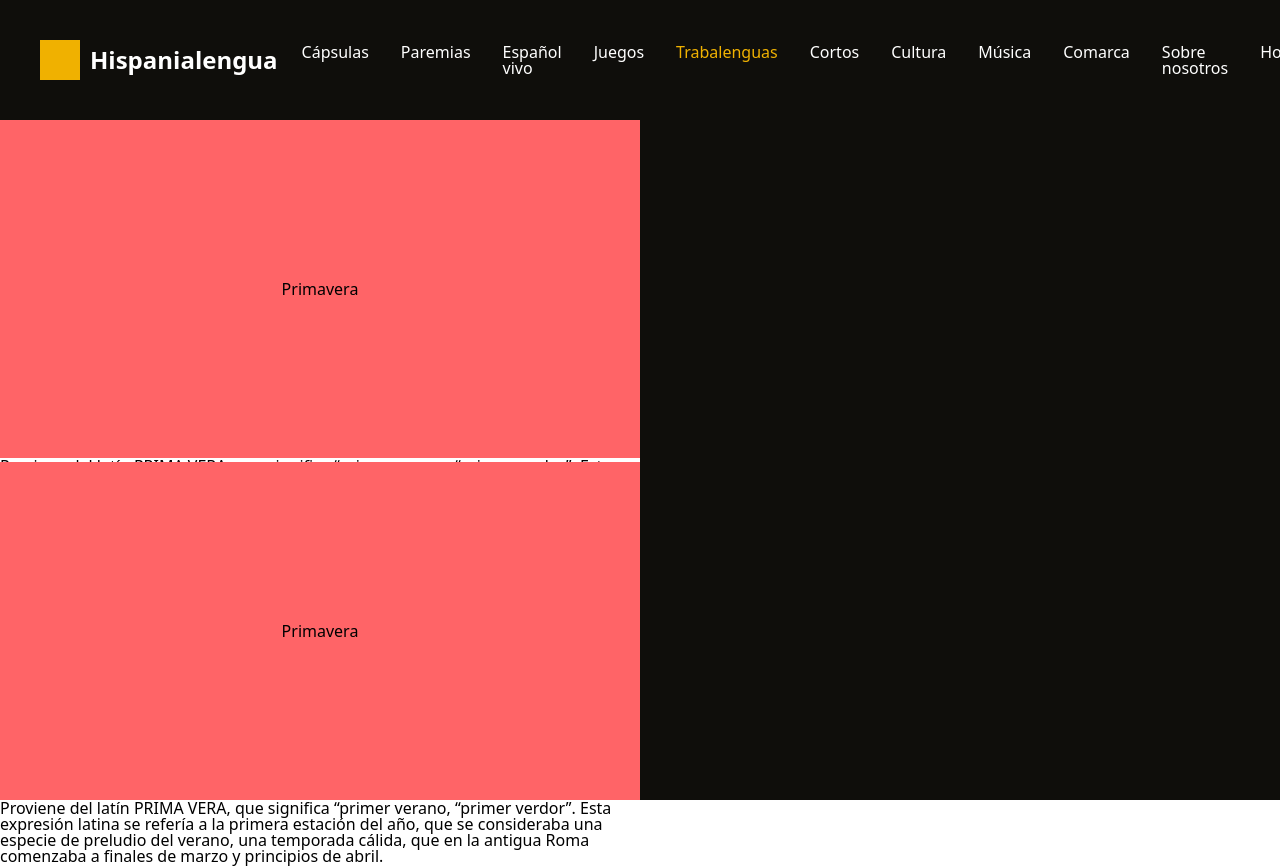
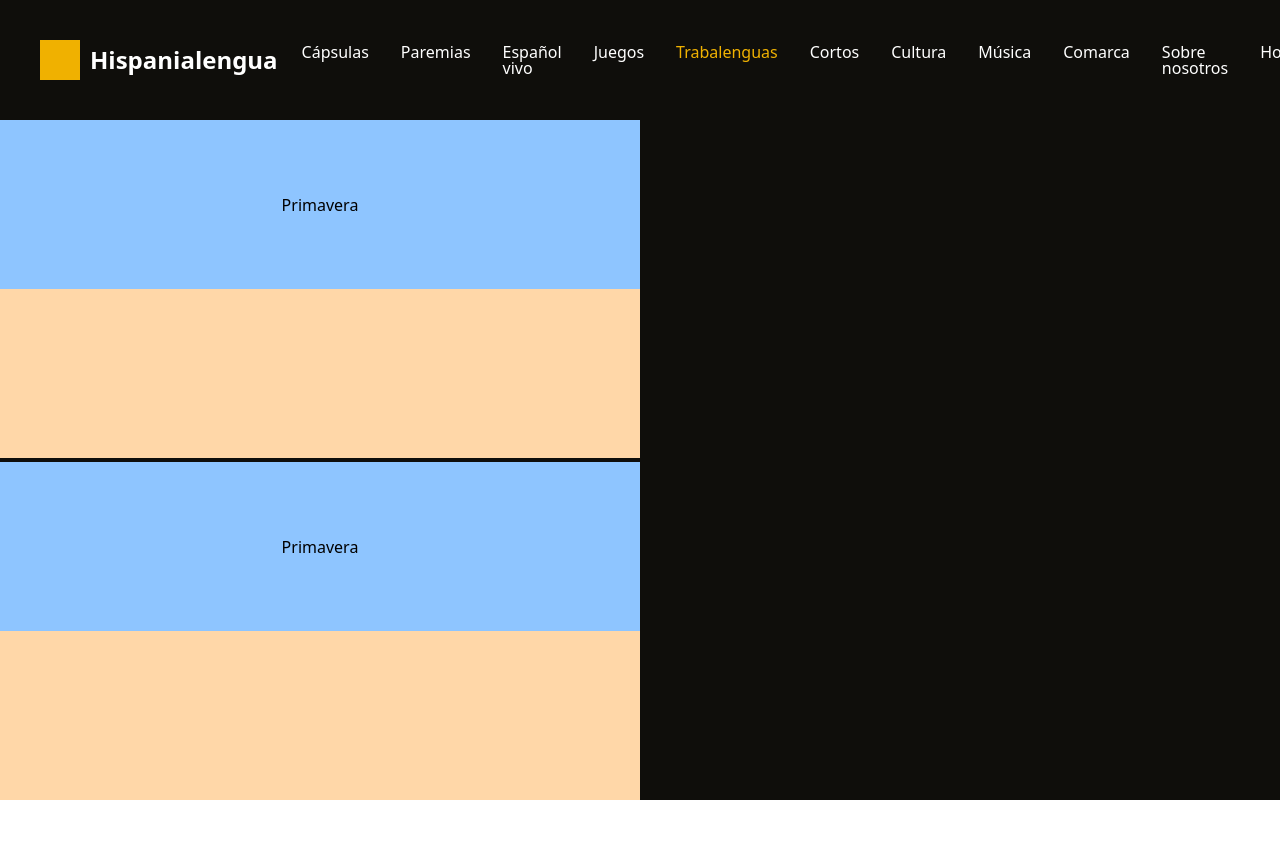
Before and after one commit to soniagomezgarcia97/Hispanialengua, a React (Vite) app: page /Hispanialengua/capsulas in a window 1280 px wide. Shown: the top 867 px of the page. After the commit the page ends 800 px from the top, so only its background shows below. Built offline with nearby package versions, Linux system fonts and the light colour scheme.

Commit message:
componente capsulas

```diff
--- a/src/components/Capsulas.tsx
+++ b/src/components/Capsulas.tsx
@@ -6,19 +6,14 @@ const CapsulasComp = () => {
     const [etimilogiaAbierta, setEtimilogiaAbierta] = useState(false)
     return (
         /* Container */
-        <div className="w-1/2 h-1/2 bg-blue-400 relative"
+        <div className="w-1/2 h-1/2 bg-orange-200 relative">
+            <button className="w-full h-1/2 bg-blue-300 z-20 absolute top-0 left-0"
+            onClick={() => {setEtimilogiaAbierta(!etimilogiaAbierta)}}>Primavera</button>
+            <p className="w-full h-1/2 bg-red-300 z-10 absolute top-0 left-0 p-5"
             style={{
-                zIndex: etimilogiaAbierta ? 10 : 0,
-                transition: etimilogiaAbierta ? "z-index 0s 0s" : "z-index 0s 1s"
-            }}>
-            <button className="w-full h-full bg-red-400 overflow-hidden z-20" onClick={() => setEtimilogiaAbierta(!etimilogiaAbierta)}>Primavera</button>
-            {/* Etimologia */}
-            <div className="z-10" style={{
                 transform: etimilogiaAbierta ? "translateY(100%)" : "translateY(0%)",
-                transition: "transform 0.7s ease"
-            }}>
-                <p className="bg-white text-black z-20">Proviene del latín PRIMA VERA, que significa “primer verano, “primer verdor”. Esta expresión latina se refería a la primera estación del año, que se consideraba una especie de preludio del verano, una temporada cálida, que en la antigua Roma comenzaba a finales de marzo y principios de abril.</p>
-            </div>
+                transition: "transform 1s ease"
+            }}>Proviene del latín PRIMA VERA, que significa “primer verano...”. Esta expresión latina se refería a la primera estación del año, que se consideraba una especie de preludio del verano, una temporada cálida, que en la antigua Roma comenzaba a finales de marzo y principios de abril</p>
         </div>
     )
 }
```
